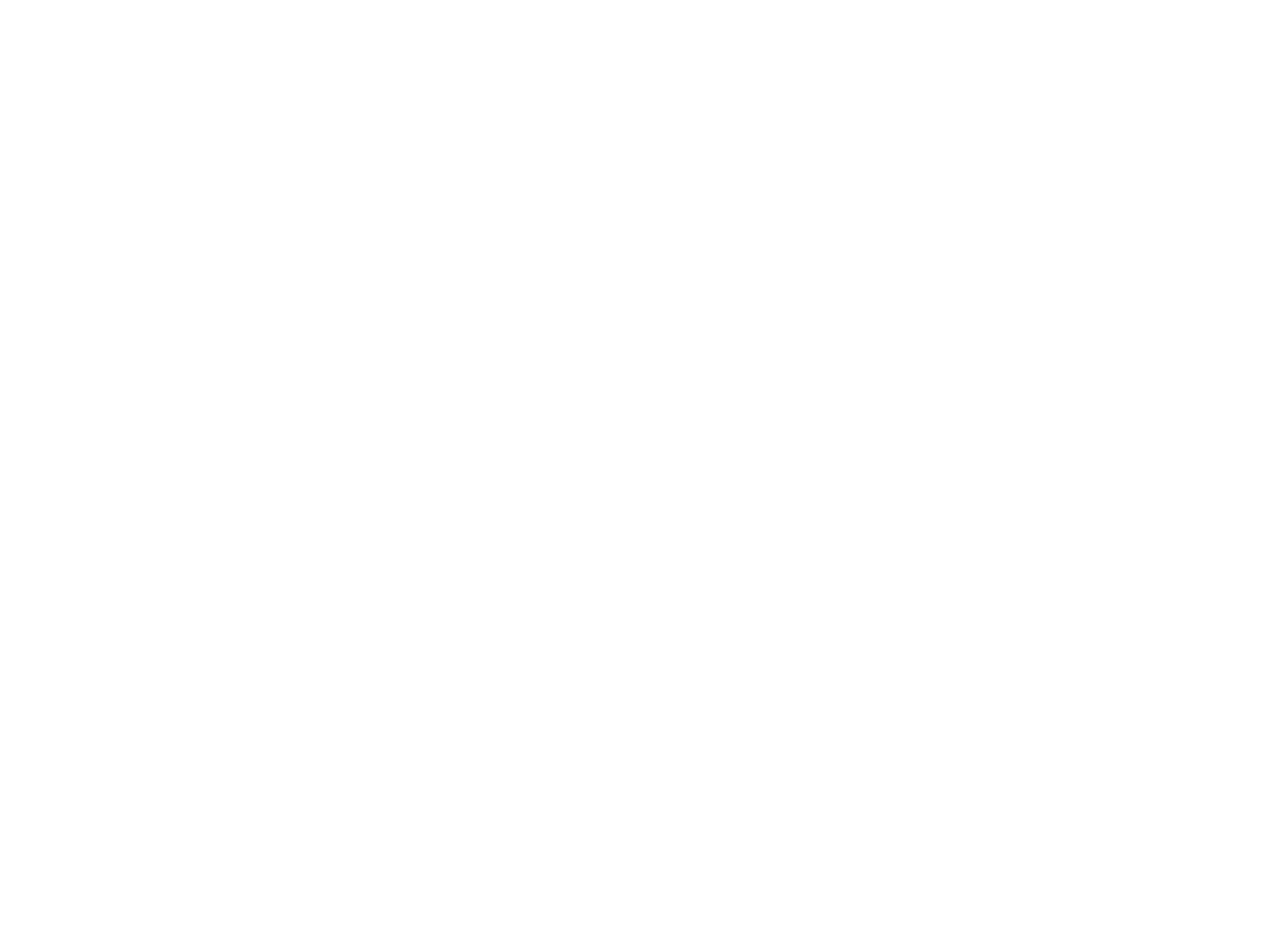
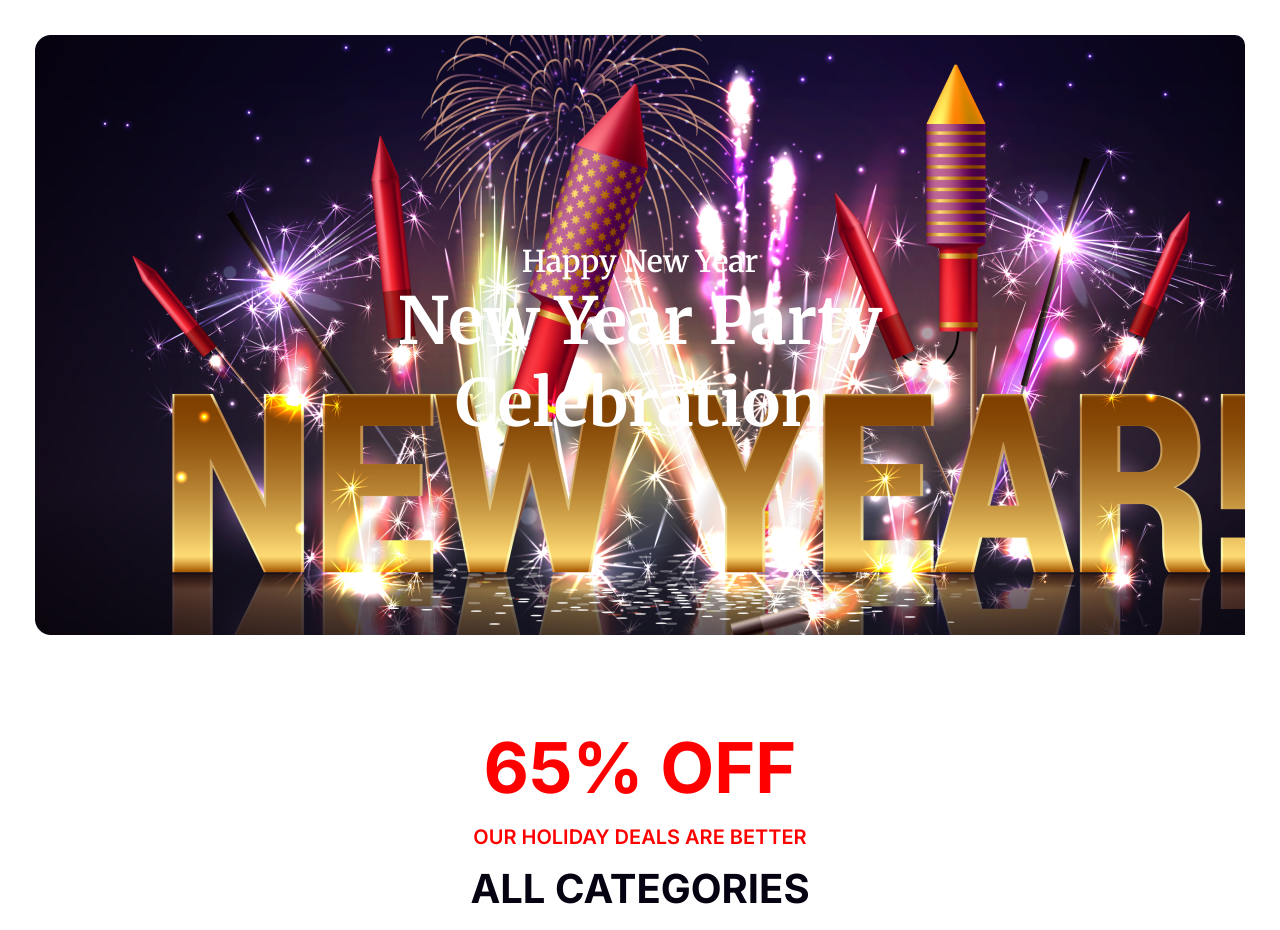
Before and after one commit to kaiyoum-hossain/new-year-offer-resources, a plain HTML site: page index.html in a window 1280 px wide. Shown: the top 930 px of the page. Before the commit the page ends 800 px from the top, so only its background shows below. Drawn offline with Linux system fonts and the light colour scheme.

Commit message:
Banner section complete

```diff
--- a/index.html
+++ b/index.html
@@ -7,6 +7,25 @@
     <link rel="stylesheet" href="styles/style.css">
 </head>
 <body>
+<header>
+    <section class="BannerSection">
+        <div class="BannerDiv">
+            <h3 class="BannerHead">Happy New Year</h3>
+            <h2 class="BannerHeading">New Year Party<br> Celebration</h2>
+        </div>
+    </section>
 
+
+    <section>
+        <div class="NewSection">
+            <h2 class="newHeadNumber">65% OFF</h2>
+            <p class="newpg">OUR HOLIDAY DEALS ARE BETTER</p>
+            <h4 class="newHead">ALL CATEGORIES</h4>
+            <div class="NewImg">
+                <img src="images/New Year Photo.png" alt="">
+            </div>
+        </div>
+    </section>
+</header>
 </body>
 </html>
--- a/styles/style.css
+++ b/styles/style.css
@@ -1,4 +1,75 @@
 
-h1{
-    color: blue;
+@import url('https://fonts.googleapis.com/css2?family=Merriweather:ital,opsz,wght@0,18..144,300..900;1,18..144,300..900&display=swap');
+
+@import url('https://fonts.googleapis.com/css2?family=Inter:ital,opsz,wght@0,14..32,100..900;1,14..32,100..900&display=swap');
+
+  /* font-family: "Inter", */
+
+  /* font-family: "Merriweather" */
+
+  /* Header Section */
+
+  *{
+    margin: 5px;
+    padding: 5px;
+  }
+
+  .BannerSection{
+    background-image: url("../images/Banner\ Image.png");
+    border-radius: 10px;
+    height:650px;
+    background-repeat: no-repeat;
+      display: flex;
+  justify-content: center;
+  align-items: center;
+
+  }
+
+
+  .BannerDiv{
+    text-align: center;
+  font-size: 24px;
+  font-weight: bold;
+
+  }
+
+.BannerHead{
+   font-family: "Merriweather";
+       color: white;
+   font-weight: 600;
+   font-size: 30px;
+margin-bottom: 15px;
 }
+
+.BannerHeading{
+         font-family: "Merriweather";
+       color: white;
+   font-weight: bold;
+   font-size: 65px;
+   margin-top: -25px;
+   margin-bottom: 50px;
+}
+
+.NewSection{
+    text-align: center;
+}
+.newHeadNumber{
+    color: #FF0000;
+      font-family: "Inter";
+      font-size: 70px;
+      font-weight: bold;
+}
+
+.newpg{
+   color: #FF0000;
+      font-family: "Inter";
+      font-size: 20px;
+      font-weight:600;
+}
+
+.newHead{
+    color: #070211;
+      font-family: "Inter";
+      font-size: 40px;
+      font-weight:bold;
+}
```
